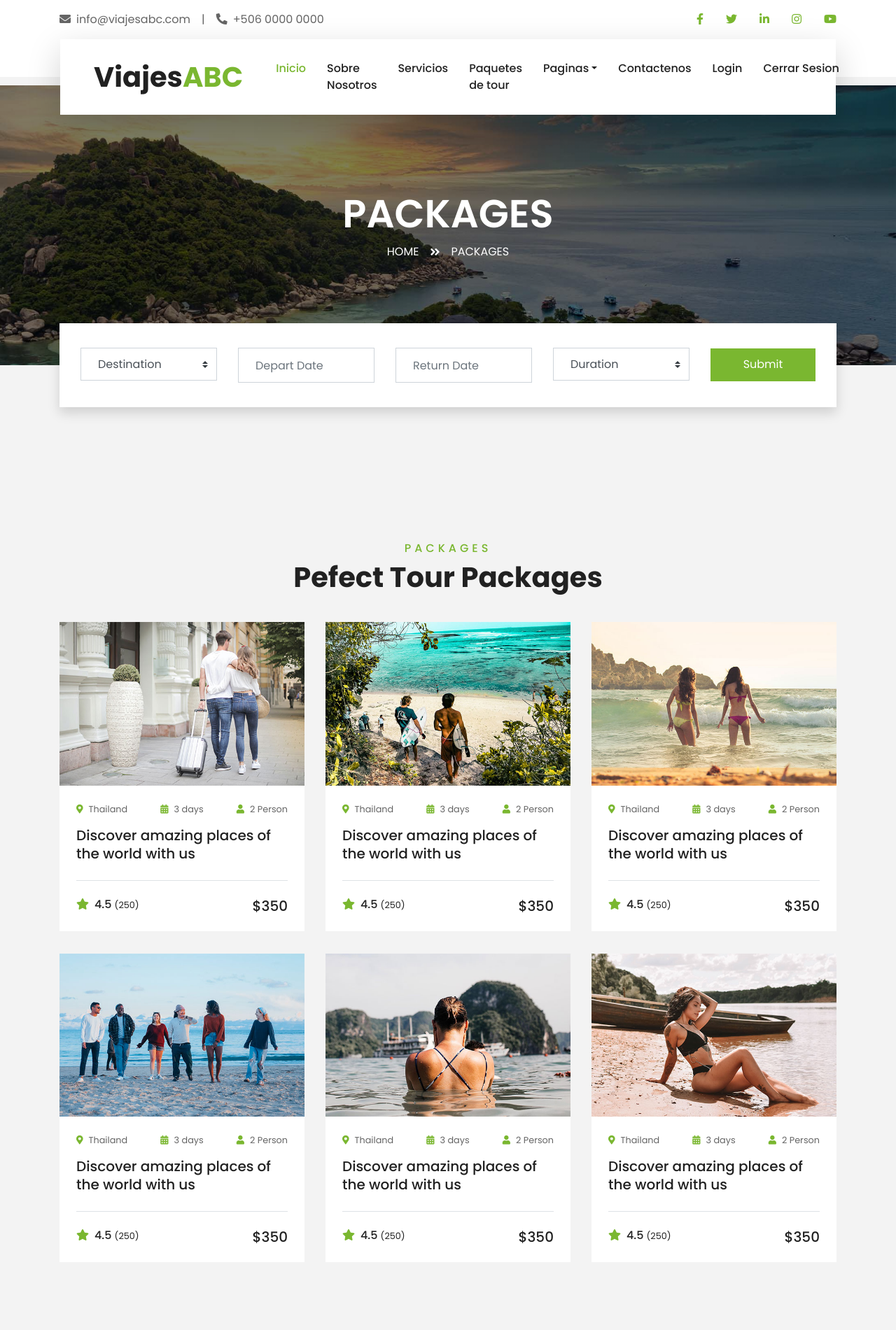
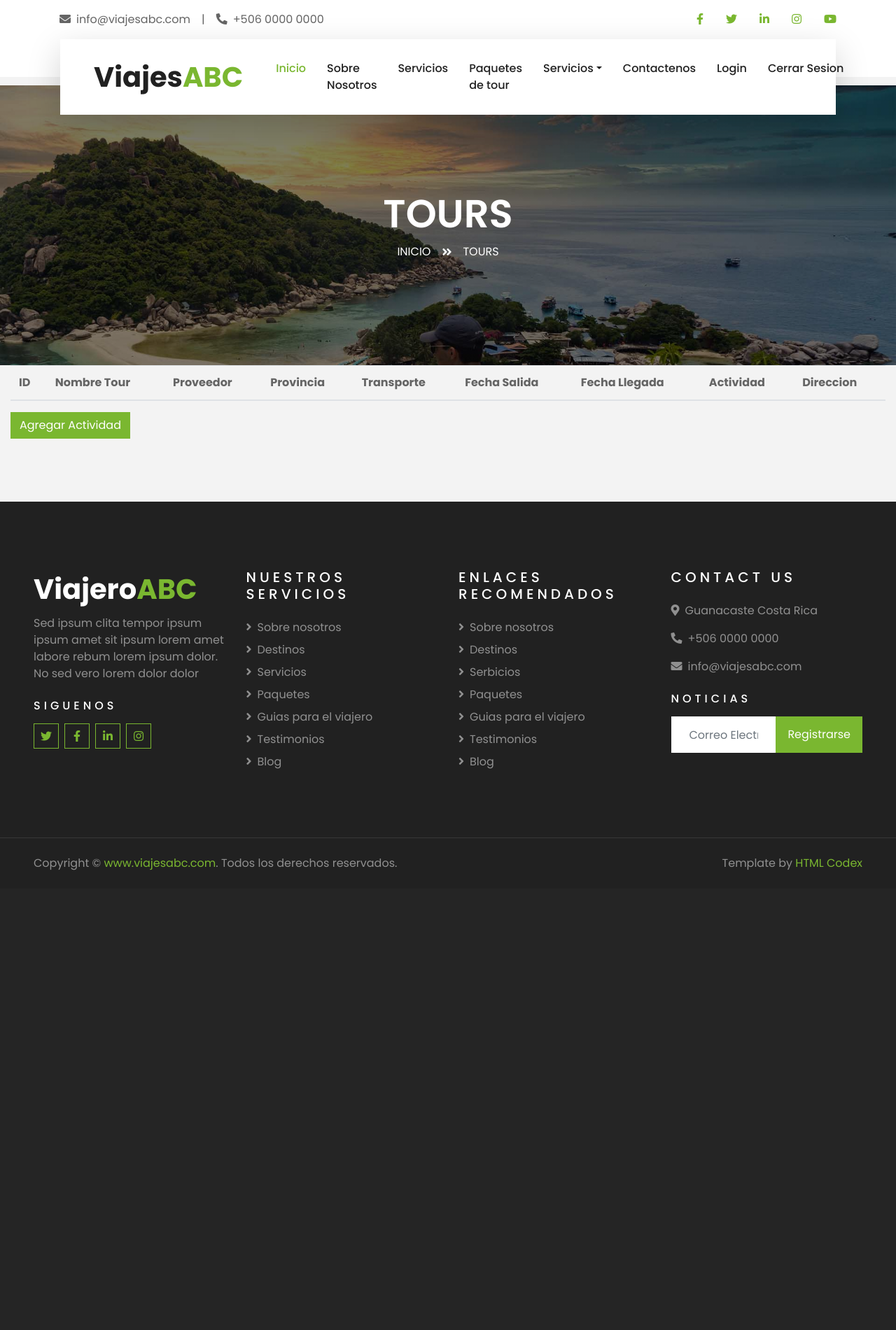
Before and after one commit to Tebxn/ViajesABC, a PHP site: page /xe/Views/package.php in a window 1280 px wide. Shown: the top 1901 px of the page at 70% size. After the commit the page ends 1244 px from the top, so only its background shows below. Run offline with PHP 8.4, Linux system fonts and the light colour scheme; lists and menus that the app fills with data are empty; some libraries are stand-ins or nearby versions.

Commit message:
Se agrega la vista Actividades

```diff
--- a/Views/Layout.php
+++ b/Views/Layout.php
@@ -62,11 +62,11 @@
                                 <a href="service.php" class="nav-item nav-link">Servicios</a>
                                 <a href="package.php" class="nav-item nav-link">Paquetes de tour</a>
                                 <div class="nav-item dropdown">
-                                    <a href="#" class="nav-link dropdown-toggle" data-toggle="dropdown">Paginas</a>
+                                    <a href="#" class="nav-link dropdown-toggle" data-toggle="dropdown">Servicios</a>
                                     <div class="dropdown-menu border-0 rounded-0 m-0">
-                                        <a href="blog.php" class="dropdown-item">Blog</a>
-                                        <a href="single.php" class="dropdown-item">Detalles de blog</a>
-                                        <a href="destination.php" class="dropdown-item">Destinos</a>
+                                        <a href="Actividades.php" class="dropdown-item">Actividades</a>
+                                        <a href="single.php" class="dropdown-item">Transporte</a>
+                                        <a href="destination.php" class="dropdown-item">Tours</a>
                                         <a href="guide.php" class="dropdown-item">Guias al viajero</a>
                                         <a href="testimonial.php" class="dropdown-item">Testimonios</a>
                                     </div>
--- a/Views/package.php
+++ b/Views/package.php
@@ -40,11 +40,11 @@
     <div class="container-fluid page-header">
         <div class="container">
             <div class="d-flex flex-column align-items-center justify-content-center" style="min-height: 400px">
-                <h3 class="display-4 text-white text-uppercase">Packages</h3>
+                <h3 class="display-4 text-white text-uppercase">Tours</h3>
                 <div class="d-inline-flex text-white">
-                    <p class="m-0 text-uppercase"><a class="text-white" href="">Home</a></p>
+                    <p class="m-0 text-uppercase"><a class="text-white" href="">Inicio</a></p>
                     <i class="fa fa-angle-double-right pt-1 px-3"></i>
-                    <p class="m-0 text-uppercase">Packages</p>
+                    <p class="m-0 text-uppercase">Tours</p>
                 </div>
             </div>
         </div>
@@ -52,65 +52,47 @@
     <!-- Header End -->
 
 
-    <!-- Booking Start -->
-    <div class="container-fluid booking mt-5 pb-5">
-        <div class="container pb-5">
-            <div class="bg-light shadow" style="padding: 30px;">
-                <div class="row align-items-center" style="min-height: 60px;">
-                    <div class="col-md-10">
-                        <div class="row">
-                            <div class="col-md-3">
-                                <div class="mb-3 mb-md-0">
-                                    <select class="custom-select px-4" style="height: 47px;">
-                                        <option selected>Destination</option>
-                                        <option value="1">Destination 1</option>
-                                        <option value="2">Destination 1</option>
-                                        <option value="3">Destination 1</option>
-                                    </select>
-                                </div>
-                            </div>
-                            <div class="col-md-3">
-                                <div class="mb-3 mb-md-0">
-                                    <div class="date" id="date1" data-target-input="nearest">
-                                        <input type="text" class="form-control p-4 datetimepicker-input" placeholder="Depart Date" data-target="#date1" data-toggle="datetimepicker"/>
-                                    </div>
-                                </div>
-                            </div>
-                            <div class="col-md-3">
-                                <div class="mb-3 mb-md-0">
-                                    <div class="date" id="date2" data-target-input="nearest">
-                                        <input type="text" class="form-control p-4 datetimepicker-input" placeholder="Return Date" data-target="#date2" data-toggle="datetimepicker"/>
-                                    </div>
-                                </div>
-                            </div>
-                            <div class="col-md-3">
-                                <div class="mb-3 mb-md-0">
-                                    <select class="custom-select px-4" style="height: 47px;">
-                                        <option selected>Duration</option>
-                                        <option value="1">Duration 1</option>
-                                        <option value="2">Duration 1</option>
-                                        <option value="3">Duration 1</option>
-                                    </select>
-                                </div>
-                            </div>
-                        </div>
-                    </div>
-                    <div class="col-md-2">
-                        <button class="btn btn-primary btn-block" type="submit" style="height: 47px; margin-top: -2px;">Submit</button>
-                    </div>
-                </div>
+    <div class="">
+    <section class="content-header">
+      <div class="container-fluid">
+
+        <table class="table">
+            <thead>
+                <tr>
+                    <th>ID</th>
+                    <th>Nombre Tour</th>
+                    <th>Proveedor</th>
+                    <th>Provincia</th>
+                    <th>Transporte</th>
+                    <th>Fecha Salida</th>
+                    <th>Fecha Llegada</th>
+                    <th>Actividad</th>
+                    <th>Direccion</th>
+                </tr>
+            </thead>
+            <tbody>
+                <?php
+                //  ConsultarUsuarios();
+                ?>
+            </tbody>
+        </table>
+        <div class="row">
+            <div class="col-2">
+            <a class="btn btn-primary" href="AgregarActividad.php" role="button">Agregar Actividad</a>
             </div>
         </div>
-    </div>
-    <!-- Booking End -->
+
+      </div>
+    </section>
+  </div>
 
 
-    <!-- Packages Start -->
+    <!-- Packages Start
     <div class="container-fluid py-5">
         <div class="container pt-5 pb-3">
             <div class="text-center mb-3 pb-3">
-                <h6 class="text-primary text-uppercase" style="letter-spacing: 5px;">Packages</h6>
-                <h1>Pefect Tour Packages</h1>
+                <h6 class="text-primary text-uppercase" style="letter-spacing: 5px;">Paquetes</h6>
+                <h1>Tours</h1>
             </div>
             <div class="row">
                 <div class="col-lg-4 col-md-6 mb-4">
@@ -230,74 +212,11 @@
             </div>
         </div>
     </div>
-    <!-- Packages End -->
+     Packages End -->
 
 
     <!-- Destination Start -->
-    <div class="container-fluid py-5">
-        <div class="container pt-5 pb-3">
-            <div class="text-center mb-3 pb-3">
-                <h6 class="text-primary text-uppercase" style="letter-spacing: 5px;">Destination</h6>
-                <h1>Explore Top Destination</h1>
-            </div>
-            <div class="row">
-                <div class="col-lg-4 col-md-6 mb-4">
-                    <div class="destination-item position-relative overflow-hidden mb-2">
-                        <img class="img-fluid" src="img/destination-1.jpg" alt="">
-                        <a class="destination-overlay text-white text-decoration-none" href="">
-                            <h5 class="text-white">United States</h5>
-                            <span>100 Cities</span>
-                        </a>
-                    </div>
-                </div>
-                <div class="col-lg-4 col-md-6 mb-4">
-                    <div class="destination-item position-relative overflow-hidden mb-2">
-                        <img class="img-fluid" src="img/destination-2.jpg" alt="">
-                        <a class="destination-overlay text-white text-decoration-none" href="">
-                            <h5 class="text-white">United Kingdom</h5>
-                            <span>100 Cities</span>
-                        </a>
-                    </div>
-                </div>
-                <div class="col-lg-4 col-md-6 mb-4">
-                    <div class="destination-item position-relative overflow-hidden mb-2">
-                        <img class="img-fluid" src="img/destination-3.jpg" alt="">
-                        <a class="destination-overlay text-white text-decoration-none" href="">
-                            <h5 class="text-white">Australia</h5>
-                            <span>100 Cities</span>
-                        </a>
-                    </div>
-                </div>
-                <div class="col-lg-4 col-md-6 mb-4">
-                    <div class="destination-item position-relative overflow-hidden mb-2">
-                        <img class="img-fluid" src="img/destination-4.jpg" alt="">
-                        <a class="destination-overlay text-white text-decoration-none" href="">
-                            <h5 class="text-white">India</h5>
-                            <span>100 Cities</span>
-                        </a>
-                    </div>
-                </div>
-                <div class="col-lg-4 col-md-6 mb-4">
-                    <div class="destination-item position-relative overflow-hidden mb-2">
-                        <img class="img-fluid" src="img/destination-5.jpg" alt="">
-                        <a class="destination-overlay text-white text-decoration-none" href="">
-                            <h5 class="text-white">South Africa</h5>
-                            <span>100 Cities</span>
-                        </a>
-                    </div>
-                </div>
-                <div class="col-lg-4 col-md-6 mb-4">
-                    <div class="destination-item position-relative overflow-hidden mb-2">
-                        <img class="img-fluid" src="img/destination-6.jpg" alt="">
-                        <a class="destination-overlay text-white text-decoration-none" href="">
-                            <h5 class="text-white">Indonesia</h5>
-                            <span>100 Cities</span>
-                        </a>
-                    </div>
-                </div>
-            </div>
-        </div>
-    </div>
+
     <!-- Destination Start -->
 
 
```
Also changed, not shown: Views/Actividades.php (added, +91 -0 lines).
